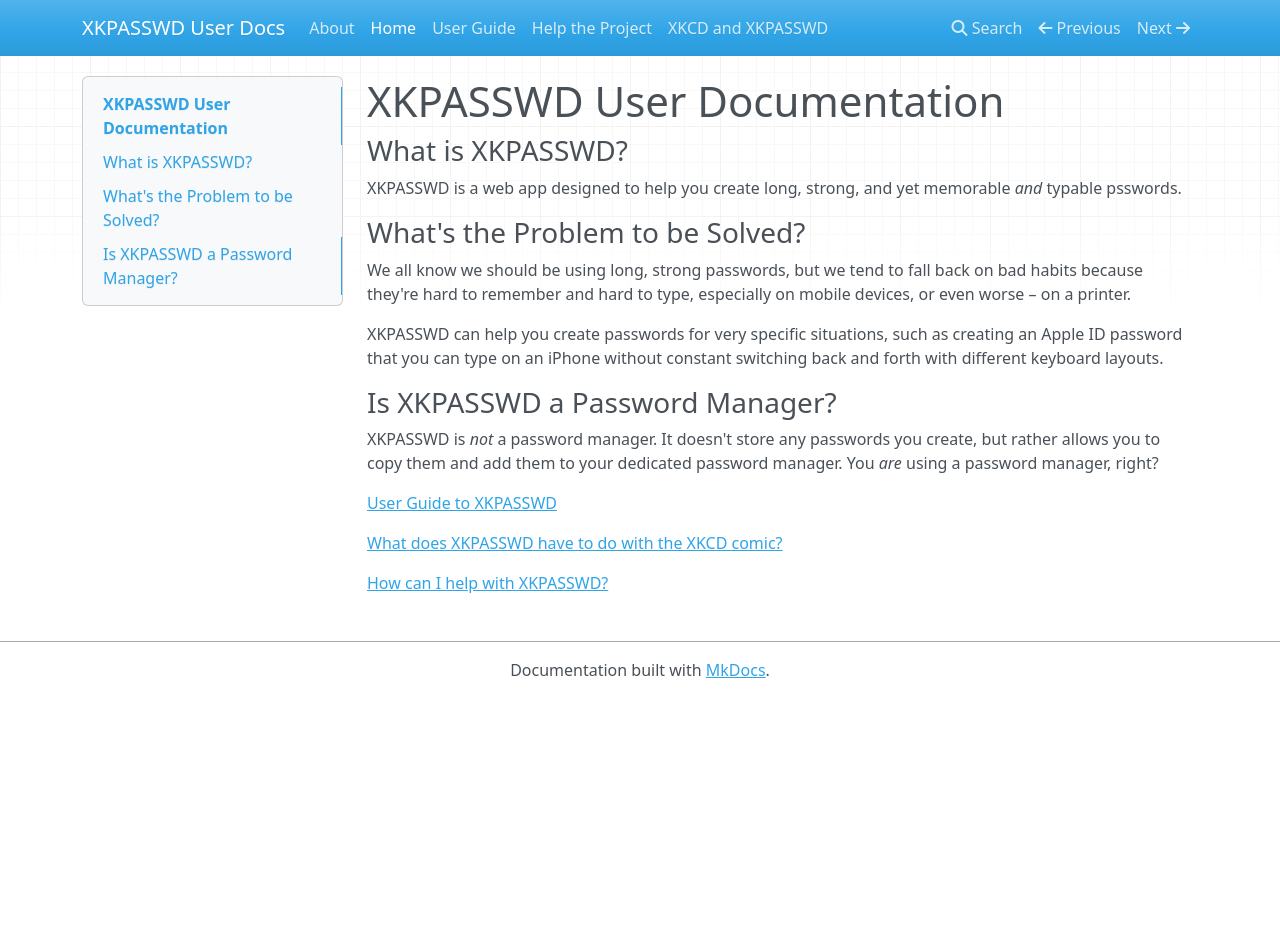
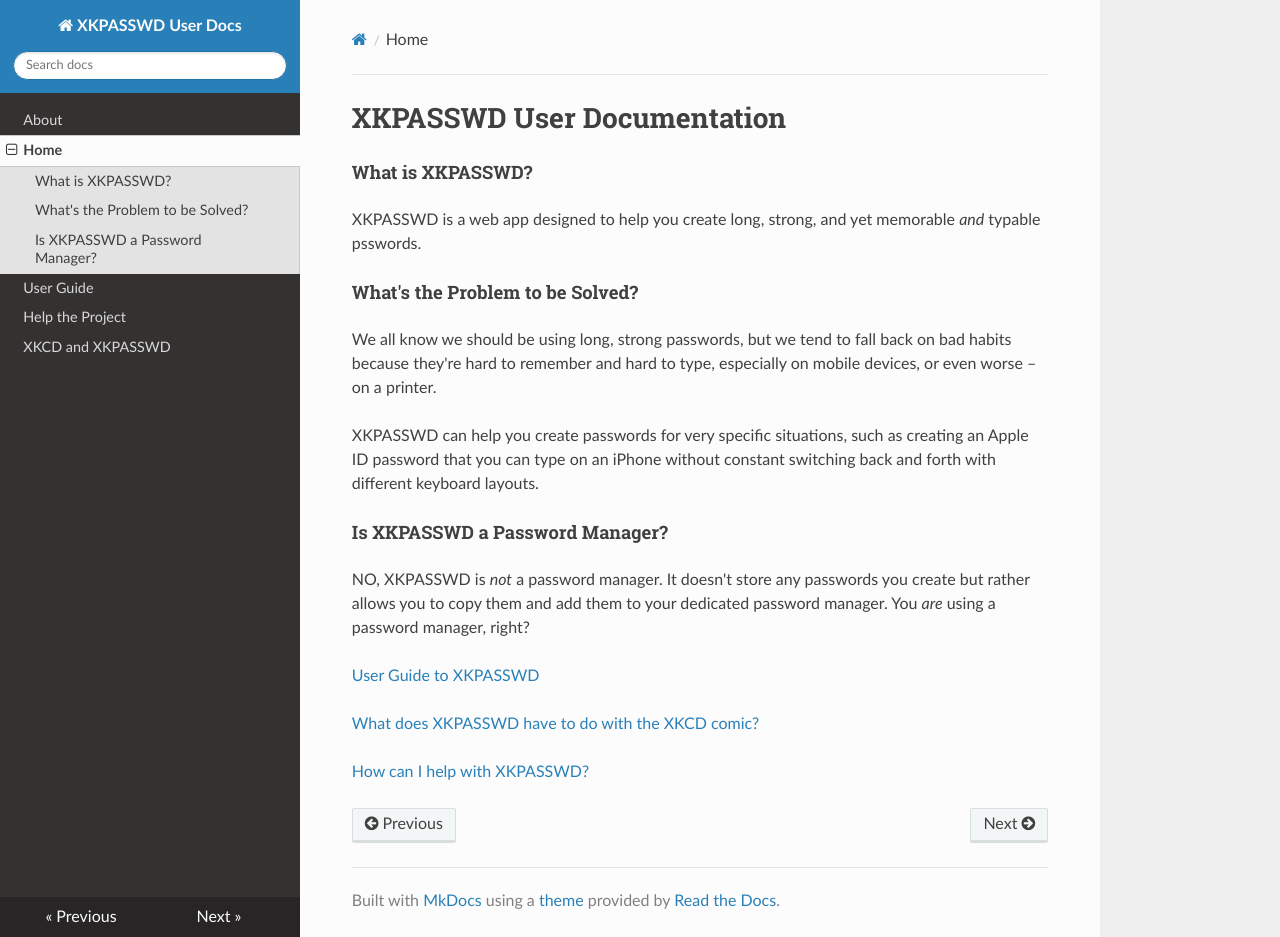
Before and after one commit to podfeet/user-docs-xkpasswd, an MkDocs documentation site: the page built from docs/index.md, in a window 1280 px wide and 937 px high. Built offline with MkDocs 1.6.1, drawn with Linux system fonts in a browser that asks for light colours; nearby versions of some CDN libraries.

Commit message:
Feat: more style changes

```diff
--- a/docs/docs_dir/style.css
+++ b/docs/docs_dir/style.css
@@ -1,4 +1,5 @@
 code {
-  font-family: "Courier New", monospace;
-  border: none;
+  font-family: "Courier New bold", monospace;
+  border-style: solid;
+
 }
--- a/docs/index.md
+++ b/docs/index.md
@@ -1,18 +1,18 @@
 # XKPASSWD User Documentation
 
-### What is XKPASSWD?
+#### What is XKPASSWD?
 
 XKPASSWD is a web app designed to help you create long, strong, and yet memorable _and_ typable psswords.
 
-### What's the Problem to be Solved?
+#### What's the Problem to be Solved?
 
 We all know we should be using long, strong passwords, but we tend to fall back on bad habits because they're hard to remember and hard to type, especially on mobile devices, or even worse – on a printer.
 
 XKPASSWD can help you create passwords for very specific situations, such as creating an Apple ID password that you can type on an iPhone without constant switching back and forth with different keyboard layouts.
 
-### Is XKPASSWD a Password Manager?
+#### Is XKPASSWD a Password Manager?
 
-XKPASSWD is _not_ a password manager. It doesn't store any passwords you create, but rather allows you to copy them and add them to your dedicated password manager. You _are_ using a password manager, right?
+NO, XKPASSWD is _not_ a password manager. It doesn't store any passwords you create but rather allows you to copy them and add them to your dedicated password manager. You _are_ using a password manager, right?
 
 [User Guide to XKPASSWD](user-guide.md)
 
--- a/mkdocs.yml
+++ b/mkdocs.yml
@@ -8,7 +8,7 @@ nav:
   - XKCD and XKPASSWD: xkcd-comic.md
 
 theme:
-  name: mkdocs
+  name: readthedocs
   navigation_depth: 4
   # nav_style: light
   shortcuts:
```
Also changed, not shown: docs/user-guide.md (+0 -2 lines).
